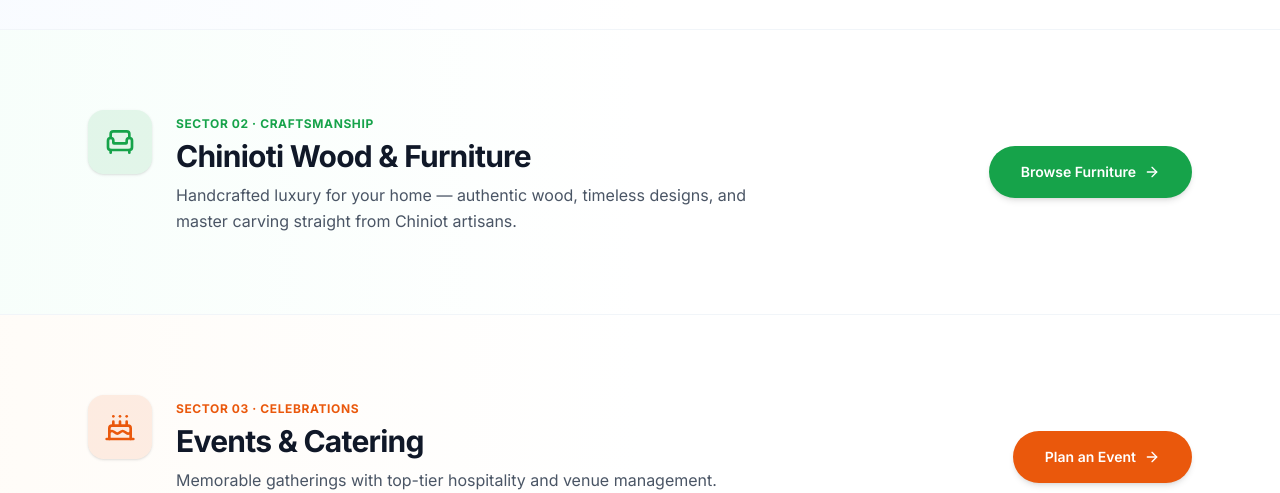
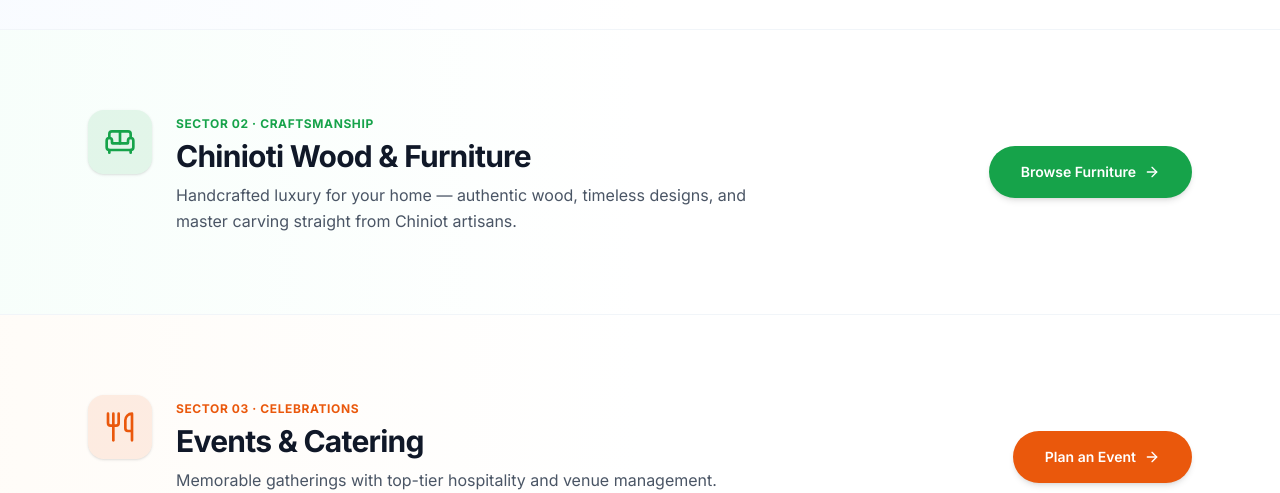
Before and after one commit to waseem-abbas12/watech-solutions-platform, a Next.js app: page / in a window 1280 px wide. Shown: the part 1280-1773 px from the top of the page. Built offline with nearby package versions, Linux system fonts and the light colour scheme.

Commit message:
fix: update home icons to Sofa/Utensils and add activeTab reactive sync for marketplace URL queries

```diff
--- a/src/app/marketplace/page.tsx
+++ b/src/app/marketplace/page.tsx
@@ -48,6 +48,13 @@ function MarketplaceContent() {
   const [activeTab, setActiveTab] = useState<"properties" | "furniture" | "events">(
     initialTab === "furniture" ? "furniture" : initialTab === "events" ? "events" : "properties"
   );
+
+  React.useEffect(() => {
+    const currentTab = searchParams.get("tab");
+    if (currentTab === "furniture" || currentTab === "events" || currentTab === "properties") {
+      setActiveTab(currentTab);
+    }
+  }, [searchParams]);
 
   // Global Unified Search
   const [searchQuery, setSearchQuery] = useState("");
--- a/src/app/page.tsx
+++ b/src/app/page.tsx
@@ -3,7 +3,7 @@
 import React, { useEffect, useState } from "react";
 import Link from "next/link";
 import { motion, Variants } from "framer-motion";
-import { Building2, Armchair, Cake, ArrowRight, Mouse } from "lucide-react";
+import { Building2, Sofa, Utensils, ArrowRight, Mouse } from "lucide-react";
 
 export default function HomePage() {
   // Typewriter effect for subheading
@@ -176,7 +176,7 @@ export default function HomePage() {
             <div className="max-w-6xl mx-auto px-6 flex flex-col md:flex-row items-start md:items-center justify-between gap-8">
               <div className="flex items-start gap-6">
                 <div className="p-4 rounded-2xl bg-[#16A34A]/10 text-[#16A34A] shadow-sm shrink-0">
-                  <Armchair className="w-8 h-8" />
+                  <Sofa className="w-8 h-8" />
                 </div>
                 <div>
                   <span className="text-xs font-bold uppercase tracking-wider text-[#16A34A]">
@@ -213,7 +213,7 @@ export default function HomePage() {
             <div className="max-w-6xl mx-auto px-6 flex flex-col md:flex-row items-start md:items-center justify-between gap-8">
               <div className="flex items-start gap-6">
                 <div className="p-4 rounded-2xl bg-[#EA580C]/10 text-[#EA580C] shadow-sm shrink-0">
-                  <Cake className="w-8 h-8" />
+                  <Utensils className="w-8 h-8" />
                 </div>
                 <div>
                   <span className="text-xs font-bold uppercase tracking-wider text-[#EA580C]">
```
